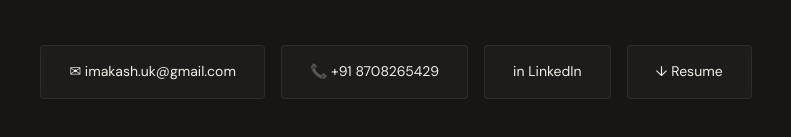
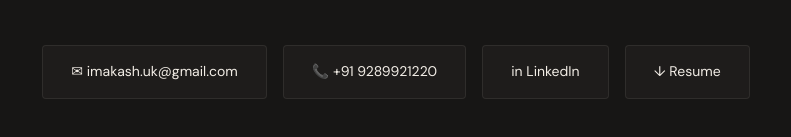
Before and after one commit to akash-sharma-copywriter/portfolio, a plain HTML site: page index.html in a window 1280 px wide. Shown: the part 8736-8873 px from the top of the page, 244-1035 px from the left. Drawn offline with Linux system fonts and the light colour scheme.

Commit message:
Update phone number to +91 9289921220
Co-Authored-By: Claude Opus 5.5 <noreply@anthropic.com>
Claude-Session: https://claude.ai/code/session_018H4CxU2E9pnoDapHUAhoaN

```diff
--- a/index.html
+++ b/index.html
@@ -1320,7 +1320,7 @@
   <p class="contact-sub">Available to join immediately. Open to full-time roles, remote or hybrid in Delhi NCR, Bengaluru, Pune, Hyderabad or Chandigarh, plus freelance and consulting work in copy, content and editorial.</p>
   <div class="contact-links">
     <a href="mailto:imakash.uk@gmail.com" class="contact-link">✉ imakash.uk@gmail.com</a>
-    <a href="tel:+918708265429" class="contact-link">📞 +91 8708265429</a>
+    <a href="tel:+919289921220" class="contact-link">📞 +91 9289921220</a>
     <a href="https://www.linkedin.com/in/akashdeep-sharma93" class="contact-link" target="_blank">in LinkedIn</a>
     <a href="Resume.pdf" download class="contact-link">↓ Resume</a>
   </div>
```
Also changed, not shown: 1 other file.
